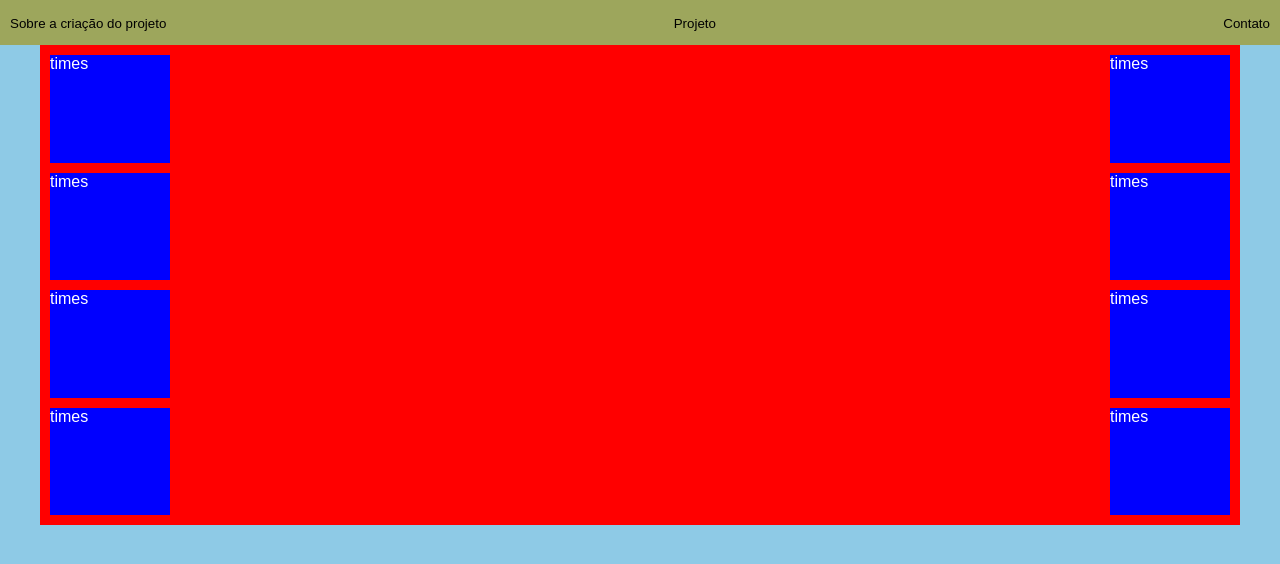
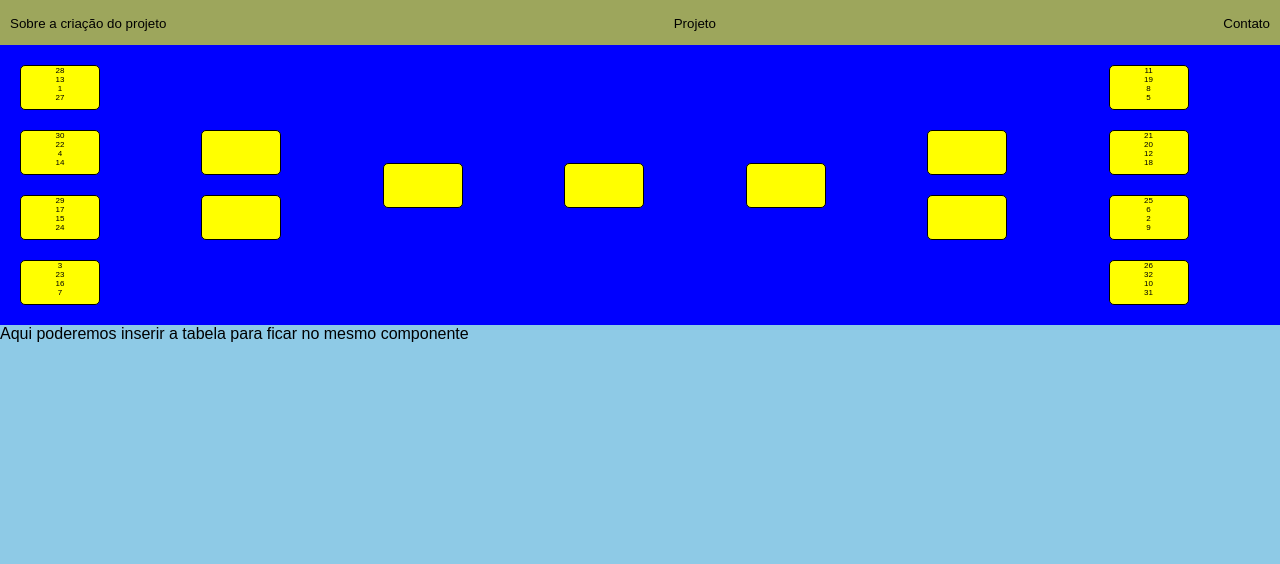
Before and after one commit to SolracSiul/GeopostEnergy, a React (Create React App) app in the folder copa/: page / in a window 1280 px wide. Shown: the top 564 px of the page. Built offline with nearby package versions, Linux system fonts and the light colour scheme; no server answers.

Commit message:
FEAT: pegar elementos pelo index

```diff
--- a/copa/src/components/Layout/Layout.jsx
+++ b/copa/src/components/Layout/Layout.jsx
@@ -1,32 +1,143 @@
 
-import { Container, Div} from './styles';
+import { Container, Div, DivCard} from './styles';
+import Selecoes from '../Selecoes/Selecoes';
+
+import { useEffect, useState } from 'react';
+import axios from 'axios';
+
 export default function Layout(){
+    let sorteados = []
+    let valorMaximo = 32
+    const pegarIndex = () => {
+        if (sorteados.length == valorMaximo) {
+            if (true) sorteados = [];
+            else return;
+        }
+        var sugestao = Math.ceil(Math.random() * valorMaximo);
+        while (sorteados.indexOf(sugestao) >= 0) {
+            sugestao = Math.ceil(Math.random() * valorMaximo);
+        }
+        sorteados.push(sugestao);
+        return sugestao;
+
+    }
+    const [informacoes, setInformacoes] = useState([])
+
+   const apiCopa = () =>{ axios.get('https://estagio.geopostenergy.com/WorldCup/GetAllTeams', {
+    headers: {
+      'git-user': `SolracSiul`
+    }
+    }).then((res) => {
+    console.log(res.data)
+    }).catch((error) => {
+    console.error(error)
+    })
+}
+   useEffect(() =>{
+    apiCopa()
+   })
+
     return(
+        <>
+
        <Container>
         <Div>
-            <span>times</span>
+            <DivCard>
+                <Selecoes name={pegarIndex()}></Selecoes>
+                <Selecoes name={pegarIndex()}></Selecoes>
+                <Selecoes name={pegarIndex()}></Selecoes>
+                <Selecoes name={pegarIndex()}></Selecoes>
+            </DivCard>
+            <DivCard>
+                <Selecoes name={pegarIndex()}></Selecoes>
+                <Selecoes name={pegarIndex()}></Selecoes>
+                <Selecoes name={pegarIndex()}></Selecoes>
+                <Selecoes name={pegarIndex()}></Selecoes>
+            </DivCard>
+            <DivCard>
+                <Selecoes name={pegarIndex()}></Selecoes>
+                <Selecoes name={pegarIndex()}></Selecoes>
+                <Selecoes name={pegarIndex()}></Selecoes>
+                <Selecoes name={pegarIndex()}></Selecoes>
+            </DivCard>
+            <DivCard>
+                <Selecoes name={pegarIndex()}></Selecoes>
+                <Selecoes name={pegarIndex()}></Selecoes>
+                <Selecoes name={pegarIndex()}></Selecoes>
+                <Selecoes name={pegarIndex()}></Selecoes>
+            </DivCard>
         </Div>
+
         <Div>
-            <span>times</span>
+            <DivCard>
+                {/* <Selecoes name={pegarIndex()}></Selecoes>
+                <Selecoes name={pegarIndex()}></Selecoes> */}
+            </DivCard>
+            <DivCard>
+                {/* <Selecoes name={pegarIndex()}></Selecoes>
+                <Selecoes name={pegarIndex()}></Selecoes> */}
+            </DivCard>
         </Div>
+
         <Div>
-            <span>times</span>
+            <DivCard>
+                {/* <Selecoes name={pegarIndex()}></Selecoes> */}
+            </DivCard>
         </Div>
+
         <Div>
-            <span>times</span>
+            <DivCard>
+            {/* <Selecoes name={pegarIndex()}></Selecoes> */}
+            </DivCard>
         </Div>
+
         <Div>
-            <span>times</span>
+            <DivCard>
+                {/* <Selecoes name={pegarIndex()}></Selecoes> */}
+            </DivCard>
         </Div>
+
         <Div>
-            <span>times</span>
+            <DivCard>
+                {/* <Selecoes name={pegarIndex()}></Selecoes>
+                <Selecoes name={pegarIndex()}></Selecoes> */}
+            </DivCard>
+            <DivCard>
+                {/* <Selecoes name={pegarIndex()}></Selecoes>
+                <Selecoes name={pegarIndex()}></Selecoes> */}
+            </DivCard>
         </Div>
+
         <Div>
-            <span>times</span>
-        </Div>
-        <Div>
-            <span>times</span>
+            <DivCard>
+                <Selecoes name={pegarIndex()}></Selecoes>
+                <Selecoes name={pegarIndex()}></Selecoes>
+                <Selecoes name={pegarIndex()}></Selecoes>
+                <Selecoes name={pegarIndex()}></Selecoes>
+            </DivCard>
+            <DivCard>
+                <Selecoes name={pegarIndex()}></Selecoes>
+                <Selecoes name={pegarIndex()}></Selecoes>
+                <Selecoes name={pegarIndex()}></Selecoes>
+                <Selecoes name={pegarIndex()}></Selecoes>
+            </DivCard>
+            <DivCard>
+                <Selecoes name={pegarIndex()}></Selecoes>
+                <Selecoes name={pegarIndex()}></Selecoes>
+                <Selecoes name={pegarIndex()}></Selecoes>
+                <Selecoes name={pegarIndex()}></Selecoes>
+            </DivCard>
+            <DivCard>
+                <Selecoes name={pegarIndex()}></Selecoes>
+                <Selecoes name={pegarIndex()}></Selecoes>
+                <Selecoes name={pegarIndex()}></Selecoes>
+                <Selecoes name={pegarIndex()}></Selecoes>
+            </DivCard>
         </Div>
        </Container>
+       <div>
+        Aqui poderemos inserir a tabela para ficar no mesmo componente
+       </div>
+       </>
     )
 }
--- a/copa/src/components/Layout/styles.js
+++ b/copa/src/components/Layout/styles.js
@@ -1,18 +1,34 @@
 import styled from "styled-components"
 
 export const Container = styled.div`
-  display: grid;
-  justify-content: space-between;
-  grid-template-columns: 120px 120px;
-  max-width: 1200px;
-  margin: 0 auto;
-  background-color: red;
-  height: 60vh;
-  gap: 10px;
-  padding: 10px;
+    display: grid;
+    grid-template-columns: auto auto auto auto auto auto auto;
+    background-color: blue;
+    grid-gap: 10px;
+    padding: 10px;
+    max-width: 1376px;
 `
 export const Div = styled.div`
-    width: 120px;
-    background-color: blue;
-    color: white;
+    text-align: center;
+    font-size: 30px;
+    /* background-color: aqua; */
+    display: flex;
+    flex-direction: column;
+    justify-content: center;
 `
+export const DivCard = styled.div`
+    background-color: yellow;
+
+    width:  80px;
+    height: 45px;
+    margin: 10px;
+
+    border: 1px solid black;
+    border-radius: 5px;
+    display: flex;
+    flex-direction: column;
+    text-align: center;
+`
+export const NomeSelecao = styled.small`
+  font-size: 8px;
+`
--- a/copa/src/components/Selecoes/Selecoes.jsx
+++ b/copa/src/components/Selecoes/Selecoes.jsx
@@ -0,0 +1,11 @@
+import React from "react";
+
+import { Nome } from "./styles";
+
+export default function Selecoes({name}){
+    return (
+        <>
+        <Nome>{name}</Nome>
+        </>
+    )
+}
--- a/copa/src/components/Selecoes/styles.js
+++ b/copa/src/components/Selecoes/styles.js
@@ -0,0 +1,5 @@
+import styled from "styled-components";
+
+export const Nome = styled.small`
+    font-size: 8px;
+`
--- /dev/null
+++ b/copa/src/services/api.js
@@ -0,0 +1,6 @@
+import axios from "axios";
+
+const api = axios.create({
+    baseURL: "https://localhost:7090",
+  });
+export default api;
```
